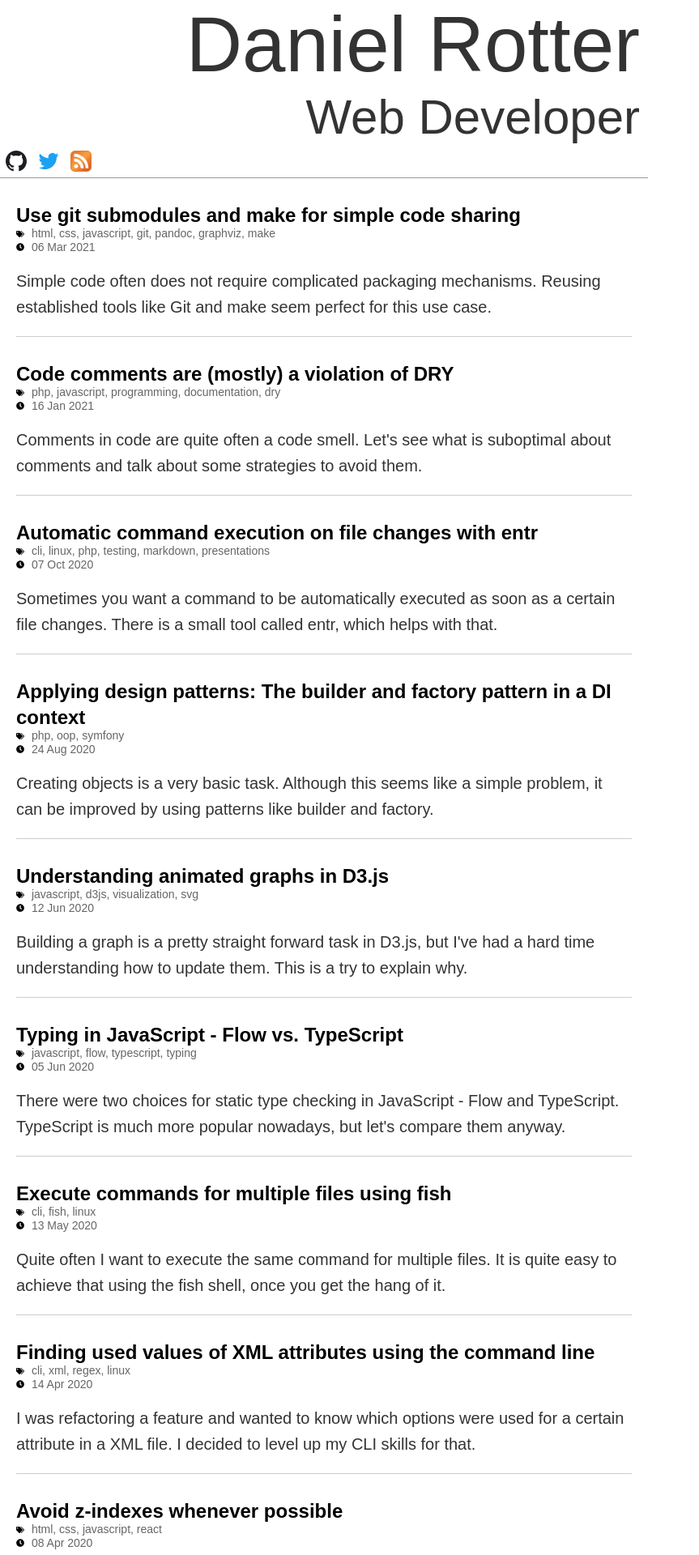
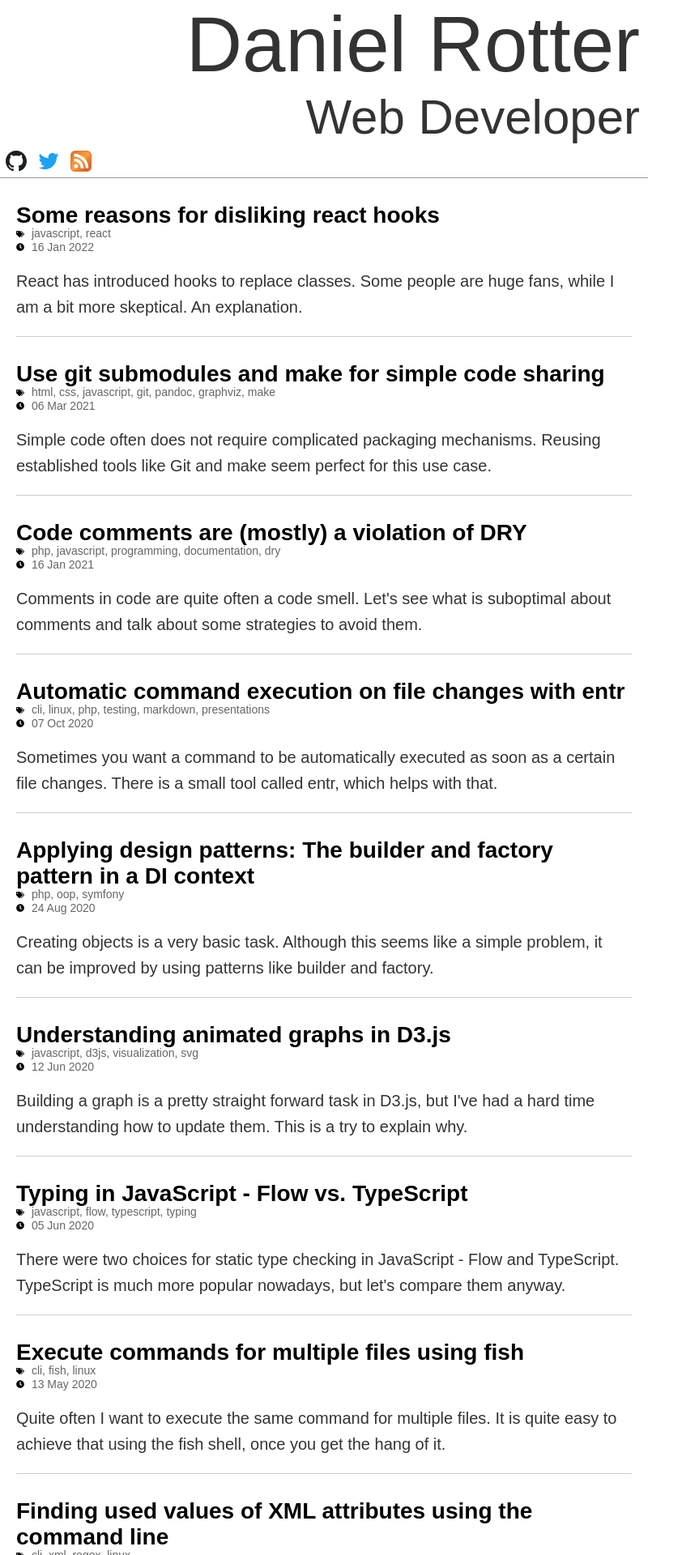
Before and after one commit to danrot/danrot.github.io, a Jekyll site: the page built from index.html, in a window 1280 px wide. Shown: the top 1920 px of the page at 81% size, without its empty margins (0-863 px from the left). Built offline with Jekyll 4.4.1, drawn with Linux system fonts in a browser that asks for light colours; part of the change alters nothing that is shown.

Commit message:
Add blog post about problems with react hooks (#13)

````diff
--- /dev/null
+++ b/_posts/2022-01-16-some-reasons-for-disliking-react-hooks.md
@@ -0,0 +1,414 @@
+---
+layout: post
+title: Some reasons for disliking react hooks
+excerpt: React has introduced hooks to replace classes. Some people are huge fans, while I am a bit more skeptical. An explanation.
+tags:
+    - javascript
+    - react
+---
+
+[React hooks](https://reactjs.org/docs/hooks-intro.html) have been introduced in React 16.8. Their aim is described on
+the react documentation:
+
+> They let you use state and other React features without writing a class.
+
+Quite soon after the announcement I had a look at them, and I was running through the following cycle since then:
+
+1. I disliked hooks, mainly because they were new and it's probably people's nature to be skeptical about new things,
+although most developers (including me) are probably too skeptical.
+2. Then I got used to them and started to like them because they have certain advantages.
+3. Now I am not that fond of them anymore, since I ran into some unexpected problems and realized that I have a hard
+time explaining them in my university courses to students.
+
+I could imagine that there are some people out there that ran through the same stages. In this blog post, I want to
+explain my reasoning.
+
+## Positive aspects of hooks
+
+Skipping my first phase of disliking hooks (which, as usual, is a bit uncalled for) I would like to explain some of the
+reasons I like them after I got used to them.
+
+### Hooks compose nicely
+
+What is objectively nice about hooks is that they compose in a very nice way. There are some prebuilt hooks
+([`useState`](https://reactjs.org/docs/hooks-state.html) and [`useEffect`](https://reactjs.org/docs/hooks-effect.html)
+are probably the most prominent ones), that **can be easily used in hooks built in a custom way for projects**, and a
+custom hook is just another function that might reuse existing hooks. A simple made-up scenario would be a custom hook,
+that also returns the doubled value of a state, which could be implemented because the doubled value is required quite
+often in a web application (for whatever reason).
+
+```javascript
+function useStateWithDouble(initialValue) {
+    const [value, setValue] = useState(initialValue);
+
+    return [value, setValue, value * 2];
+}
+```
+
+This `useStateWithDouble` hook returns not only the value itself and a function to set it, but also the doubled value,
+which could then be easily used in a react component.
+
+```react
+function App() {
+    const [value, setValue, doubledValue] = useStateWithDouble(0);
+
+    return (
+        <>
+            <input
+                onChange={(event) => setValue(event.target.value)}
+                type="number"
+                value={value}
+            />
+            <p>Value: {value}</p>
+            <p>Doubled value: {doubledValue}</p>
+        </>
+    );
+}
+```
+
+There is no real limit on what can be done within such a custom hook, it is also possible to mix many different calls
+to the `useState`, `useEffect`, and all the other hooks, a custom hook can even reuse another custom hook. This allows
+for very easy code reuse among different components.
+
+### `useEffect` is really nice
+
+Another thing I like is the idea of the `useEffect` hook (although I think hooks are not absolutely necessary for that
+idea). Previously [lifecycle
+methods](https://reactjs.org/docs/state-and-lifecycle.html#adding-lifecycle-methods-to-a-class) had to be used instead.
+They allowed to execute code when e.g. the component was mounted into or unmounted from the DOM, but the problem was
+that code that actually belongs together was split. E.g. if a component that counts the elapsed seconds was developed,
+then a `setInterval` was started when the component mounted and `clearInterval` was called when the component was
+unmounted. This is exactly what the `componentDidMount` and `componentWillUnmount` functions in the code below are
+doing.
+
+```react
+class App extends React.Component {
+    constructor() {
+        super();
+
+        this.state = {
+            seconds: 0,
+        }
+    }
+
+    componentDidMount() {
+        this.interval = setInterval(() => {
+            this.setState({
+                seconds: this.state.seconds + 1,
+            });
+        }, 1000);
+    }
+
+    componentWillUnmount() {
+        clearInterval(this.interval);
+    }
+
+    render() {
+        return <p>{this.state.seconds}s ellapsed!</p>;
+    }
+}
+```
+
+The code for the interval is split among these two lifecycle functions, which is already bad enough, but it gets even
+worse when there is more than one piece of code that needs a setup like this because then the `componentDidMount` and
+`componentWillUnmount` functions do not follow the [single responsibility
+principle](https://en.wikipedia.org/wiki/Single-responsibility_principle) anymore. The following code shows an example
+of that by also counting minutes.
+
+```react
+class App extends React.Component {
+    constructor() {
+        super();
+
+        this.state = {
+            seconds: 0,
+            minutes: 0,
+        }
+    }
+
+    componentDidMount() {
+        this.secondsInterval = setInterval(() => {
+            this.setState({
+                seconds: (this.state.seconds + 1) % 60,
+            });
+        }, 1000);
+
+        this.minutesInterval = setInterval(() => {
+            this.setState({
+                minutes: this.state.minutes + 1,
+            });
+        }, 60000);
+    }
+
+    componentWillUnmount() {
+        clearInterval(this.secondsInterval);
+        clearInterval(this.minutesInterval);
+    }
+
+    render() {
+        const {minutes, seconds} = this.state;
+
+        return <p>{minutes}m and {seconds}s ellapsed!</p>;
+    }
+}
+```
+
+The same code can be implemented a lot cleaner using the `useEffect` hook. The effect can return a function, which is
+the cleanup function. This way the code that belongs together also is also colocated in the source, like the
+`setInterval` and `clearInterval` calls in the code below.
+
+```react
+function App() {
+    const [seconds, setSeconds] = useState(0);
+    const [minutes, setMinutes] = useState(0);
+
+    useEffect(() =>  {
+        const interval = setInterval(() => {
+            setSeconds((seconds) => (seconds + 1) % 60);
+        }, 1000);
+
+        return () => clearInterval(interval);
+    }, []);
+
+    useEffect(() => {
+        const interval = setInterval(() => {
+            setMinutes((minutes) => minutes + 1);
+        }, 60000);
+
+        return () => clearInterval(interval);
+    });
+
+    return (
+        <p>{minutes}m and {seconds}s ellapsed!</p>
+    );
+}
+```
+
+## Negative aspects of hooks
+
+Let us switch to the negative parts of hooks that made me at least like them a lot less than after the first honeymoon
+phase. There are workarounds for some of these issues, but they **make some concepts hard to explain**, and in my
+opinion, this is a sign that not everything is solved in the best possible way, and that there might be some underlying
+issues.
+
+To me, it feels like the authors of react dislike classes too much. Sure, there are some issues with classes in
+JavaScript, the most prominent example is the **[binding of `this`](https://web.dev/javascript-this/), which sometimes
+behaves differently than in other object-oriented languages**. But using [class
+properties](https://babeljs.io/docs/en/babel-plugin-proposal-class-properties) worked quite well, so this is not really
+an argument for me. And this hatred against classes leads me to my first point.
+
+### Functions do not simply map input to output anymore
+
+I think they have worked too hard to get rid of classes, up to a state that they were willing to overlook some serious
+downsides of the hooks approach. But most importantly, this decision **broke a very important invariant of functions,
+namely that a function will return the same value if the same input parameters are passed**. The main reason for that
+is the `useState` hook.
+
+```javascript
+export default function App() {
+    const [count, setCount] = useState(0);
+
+    return (
+        <button onClick={() => setCount(count + 1)}>
+            Clicked {count} times
+        </button>
+    );
+}
+```
+
+The above code shows what I mean by that. Whenever the `button` has to be rerendered, the function is executed again.
+But even though in all cases the function is called without any arguments, there is no clear mapping to the output,
+the output is different every time instead. `useState` introduces some side effects, something that has been frowned
+upon, especially in functional programming, because it makes hunting bugs harder. It is not possible to tell if the
+component is working just by calling it with some parameters because it now has some internal state. Sure, that is
+also a downside of object-oriented programming, but it is expected in object-oriented programming, for functions not so
+much. So **I think that stuff having an internal state should be modeled using classes and objects instead of
+functions.**
+
+Additionally, there are many hooks like `useState`, `useRef`, or `useMemo` that seem to replicate the behavior that
+would be quite easy to be implemented in classes, which makes this decision even less understandable for me.
+
+### `useState` introduces staleness
+
+Another issue is that hooks avoid the `this` keyword, but introduce another problem called staleness. This is
+demonstrated in the below (not functional) example.
+
+```react
+function App() {
+    const [seconds, setSeconds] = useState(0);
+
+    useEffect(() => {
+        const interval = setInterval(() => {
+            setSeconds(seconds + 1);
+        }, 1000);
+
+        return () => clearInterval(interval);
+    }, []);
+
+    return <p>{seconds} seconds ellapsed!</p>;
+}
+```
+
+The above example will only count to 1 and seems to stop then. The issue is that the `seconds` variable in the
+`useEffect` hook will always be taken from the first render, where `seconds` was set to `0` because this is [how
+closures work](https://developer.mozilla.org/en-US/docs/Web/JavaScript/Closures). Therefore the `setSeconds` called
+every second will always calculate `0 + 1` and assign 1 to the state, causing the seconds to hang from an end-user
+perspective. This issue can be fixed by passing a function to `setSeconds`, which will retrieve the current value as an
+argument.
+
+```react
+function App() {
+    const [seconds, setSeconds] = useState(0);
+
+    useEffect(() => {
+        const interval = setInterval(() => {
+            setSeconds((seconds) => seconds + 1);
+        }, 1000);
+
+        return () => clearInterval(interval);
+    }, []);
+
+    return <p>{seconds} seconds ellapsed!</p>;
+}
+```
+
+So the problem with `this` was fixed by replacing it with another one; instead of having to know how classes and the
+`this` keyword work, developers have to know how closures work, and they can lead to even sneakier bugs in my opinion.
+If `this` is accidentally bound to a wrong value for whatever reason, then there will be an error in the developer
+console. But as the above example show, the example with hooks will continue to work somehow, just not in the expected
+way.
+
+However, this can sometimes also be the desired behavior, as [Kent C. Dodds describes in his blog
+post](https://epicreact.dev/how-react-uses-closures-to-avoid-bugs/), but interestingly I cannot remember a time where
+the problem described in this blog post was a serious issue in my development work.
+
+### Return values are somehow weird
+
+Some people might also think that the return values of e.g. the `useState` hook is a bit weird (probably even the react
+team themselves, since [they devoted an own section in the documentation for
+it](https://reactjs.org/docs/hooks-state.html#tip-what-do-square-brackets-mean)).
+
+```react
+export default function App() {
+    const [count, setCount] = useState(0);
+
+    return (
+        <button onClick={() => setCount(count + 1)}>
+            Clicked {count} times
+        </button>
+    );
+}
+```
+
+The `useState` call in the above code makes use of array destructuring. `useState` will return an array, containing:
+
+- First, the current value of the state
+- Second, a function to update the state and rerender the current component (i.e. re-execute the function)
+
+When the function is re-executed, the `useState` hook will return a different value for `count`, but in a new function
+execution. Therefore the `count` variable can have a different value on each execution, although it is defined as
+`const`.
+
+In order to retrieve the value and update function array destructuring is used. **This decision has been made to allow
+the variables however you wish because they are assigned by their position.** The `useState` hook itself does not name
+that at all.
+
+So, while this might make sense with this explanation, I would not say that this is very intuitive. **The below code
+might be more verbose, but I think it is easier to understand what is happening.**
+
+```react
+class App extends React.Component {
+    constructor() {
+        super();
+
+        this.state = {
+            count: 0,
+        };
+    }
+
+    render() {
+        const {count} = this.state;
+
+        return (
+            <button
+                onClick={() => this.setState({count: count + 1})}
+            >
+                Clicked {count} times
+            </button>
+        );
+    }
+}
+```
+
+**In addition, it makes sense that the class resp. object has an internal state, something that rather confuses in the
+example with the functional component and hooks.**
+
+### `useEffect` has a strange second parameter
+
+Even though `useEffect` is probably my favorite hook, it has still a rather strange syntax, which makes it not that
+easy to explain. Especially the second parameter is weird, which describes when the effect should be executed. It does
+that by comparing each element of the second parameter (which is an array), and if they differ from the previous
+render, then first the old cleanup function is executed and afterwards, the effect is run again.
+
+Once understood that makes perfect sense, but it is not that easy to explain. Again, that is a sign for me, that there
+might be an easier solution that makes fewer problems. It is also not that easy to recognize when the effect is
+executed.
+
+```javascript
+useEffect(() => {
+    console.log('Executed after every render');
+});
+
+useEffect(() => {
+    console.log('Executed only after component has mounted')
+}, []);
+```
+
+The above two examples are not that easy to differentiate, so for a developer not being that familiar with react it
+might be hard to remember this. The old lifecycle functions had their fair share of problems, for which reason I think
+it is a step forward, **but having methods on a class called `componentDidMount`, `componentWillUmount`, etc. was more
+explicit and easier to understand for developers reading such a code for the first time**.
+
+Another thing that bothers me is that the `useEffect` hook is always taken as an example of why hooks are better than
+classes, but I think that is mixing two different things. **The idea of effects is great, but they should be seen
+decoupled from hooks.** I think effects could have also been implemented using classes in one or the other way.
+
+### `useMemo` and `useCallback` might not even help with performance
+
+The other thing is that some hooks force developers to generate even more code, which might cause performance to be
+worse, even for hooks like `useMemo` and `useCallback` that are actually made for improving performance. However, that
+only works in certain situations. [Kent C. Dodds has written another blog post about
+this.](https://kentcdodds.com/blog/usememo-and-usecallback) **The main takeaway is that when using `useCallback` or
+`useMemo` there is already another function call and array definition, and the performance win has to outweigh this
+additional work.**
+
+When developing classes this is more or less already solved, at least apart from a few possible confusing scenarios
+regarding the `this` keyword. But as mentioned above, until now I have had no problems, if class properties were used.
+
+I still want to do a benchmark to compare how much of a difference there is between a class component with a class
+property function and a component using inline functions with hooks. Unfortunately, I didn't have time yet, but this
+might be the topic of a future blog post.
+
+## Conclusion
+
+Summed up I can agree with the fact, that there are some advantages with hooks, especially with `useEffect`. But
+especially the `useEffect` hook could probably also be implemented using classes, at least in theory. Unfortunately,
+there is no way to use something like effects with class components, which would be great because the concept has clear
+advantages over the lifecycle methods.
+
+But at the same time, it feels like hooks are just reimplementing some features of classes in functions, and from my gut
+feeling, they are mainly combining the worst of both worlds. There are no pure functions anymore, so they have
+integrated some of the drawbacks of classes.
+
+When classes were introduced in JavaScript, there were a lot of people in the community that were against them, and I
+guess they have not changed their minds until today. It somehow feels like a compromise, and neither party is really
+happy. Functional JavaScript developers will never use classes, and people with an OOP background will still wonder
+that they work a little bit differently from the classes they know from other programming languages. It would probably
+be best to have two different programming languages here so that both parties are closer to their favorite
+programming language. But unfortunately, JavaScript is the only language for client-side development… Hopefully,
+WebAssembly will also allow communicating with the DOM one day so that there is room for many different programming
+languages built on top of it.
+
+These thoughts are coming off the top of my head, if you agree/disagree or have other issues with hooks please let me
+know on
+[Twitter](https://twitter.com/search?q={{ site.url }}{{ page.url }})!
--- a/css/style.css
+++ b/css/style.css
@@ -21,12 +21,12 @@ a {
 
 h1 {
     margin: 0 0 20px 0;
-    font-size: 30px;
+    font-size: 36px;
 }
 
 h2 {
     margin: 20px 0 10px 0;
-    font-size: 24px;
+    font-size: 28px;
 }
 
 .header {
````
